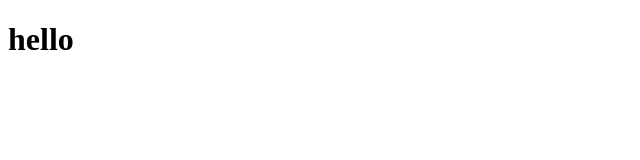
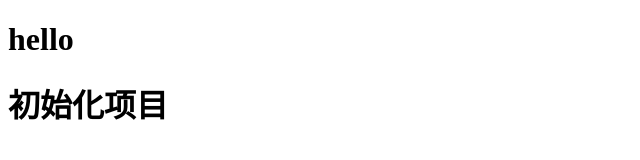
Before and after one commit to kkstudying/git-demo, a plain HTML site: page index.html in a window 1280 px wide. Shown: the whole page, without its empty margins (0-640 px from the left). Drawn offline with Linux system fonts and the light colour scheme.

Commit message:
初始化项目

```diff
--- a/index.html
+++ b/index.html
@@ -8,6 +8,6 @@
 </head>
 <body>
     <h1>hello</h1>
-
+    <h1>初始化项目</h1>
 </body>
 </html>
```
Also changed, not shown: 1.txt (deleted).
